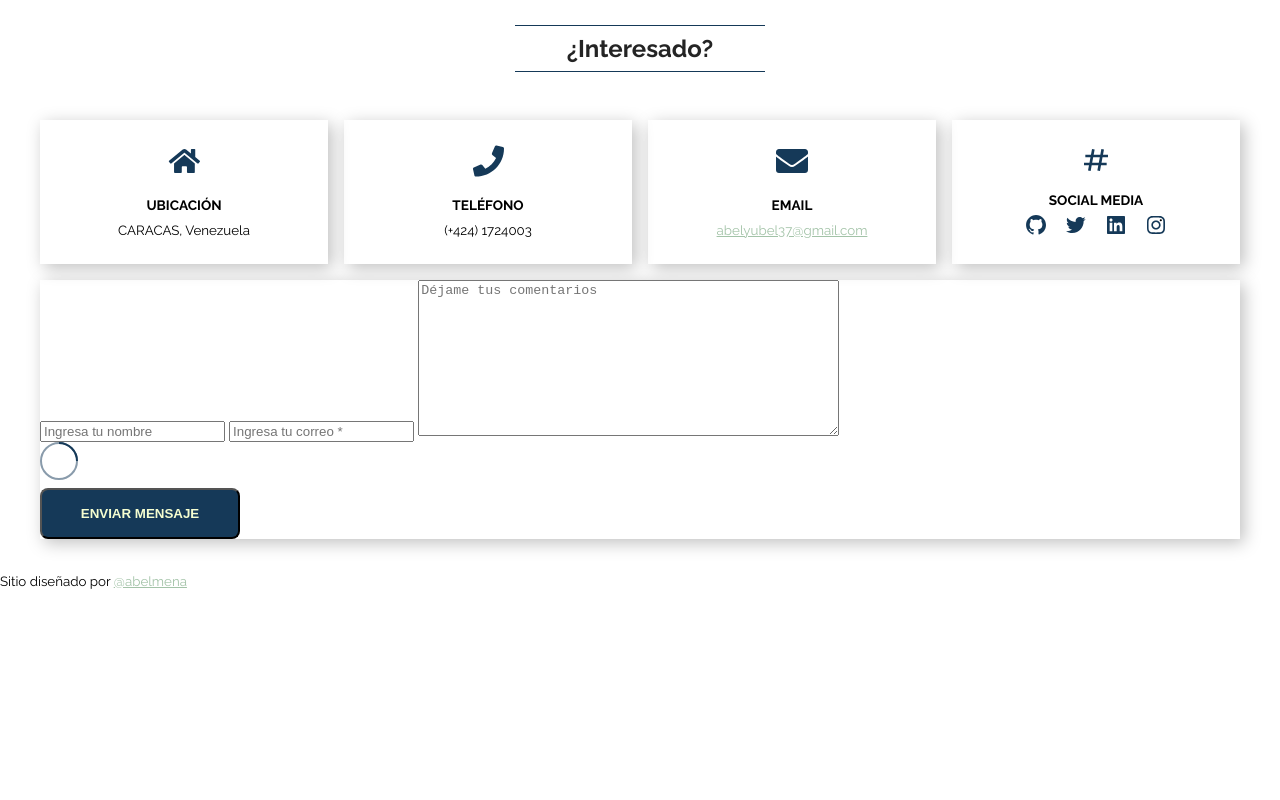
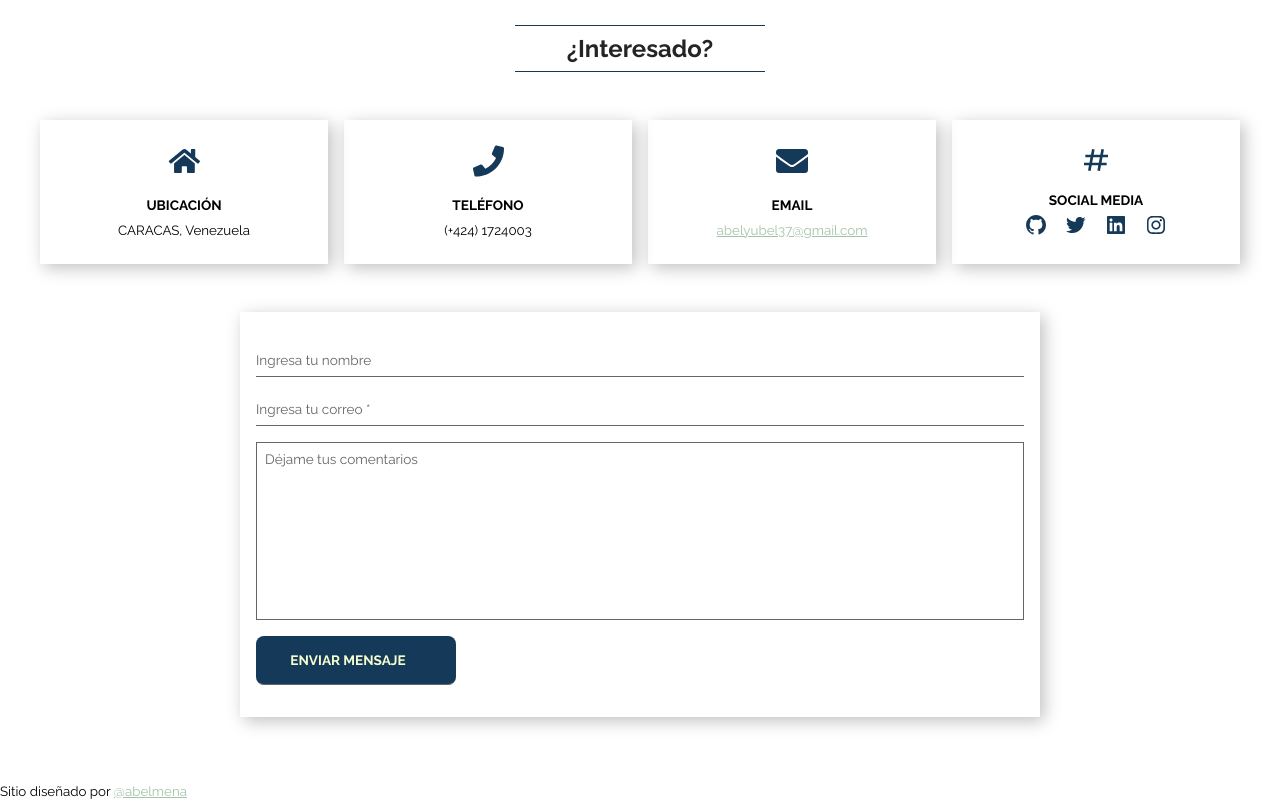
Before and after one commit to abelmenacastillo/abelmenacastillo.github.io, a plain HTML site: page index.html in a window 1280 px wide. Shown: the part 3465-4265 px from the top of the page. Before the commit the page ends 4055 px from the top, so only its background shows below. Drawn offline with Linux system fonts and the light colour scheme.

Commit message:
Cambios formulario

```diff
--- a/assets/css/estilos.css
+++ b/assets/css/estilos.css
@@ -81,6 +81,52 @@ p {
 }
 
 /* ***** Components ***** */
+
+/* ***** Contact Form ****** */
+
+.contact-form {
+    margin: 2rem auto;
+    padding: 1rem;
+    max-width: 800px;
+}
+
+.contact-form > *{
+    padding: 0.5rem;
+    margin: 1rem auto;
+    display: block;
+    width: 100%;
+}
+
+.contact-form input,
+.contact-form textarea {
+    font-size: .85rem;
+    font-family: var(--font);
+}
+
+.contact-form input {
+    border: 0;
+    padding-left: 0;
+    border-bottom: thin solid var(--gray-dark-color);
+}
+
+.contact-form textarea {
+    border: thin solid var(--gray-dark-color);
+    resize: none;
+}
+
+.contact-form input[type="submit"] {
+    margin-top: 0;
+    cursor: pointer;
+    transition: all .5s ease-out;
+}
+
+.contact-form input[type="submit"]:hover {
+    opacity: .75;
+}
+
+.contact-form *::placeholder {
+    color: var(--gray-dark-color);
+}
 
 /* ***** Heroimage ***** */
 
--- a/index.html
+++ b/index.html
@@ -302,7 +302,7 @@
               <input type="text" name="name" placeholder="Ingresa tu nombre" title="Nombre sólo acepta letras y espacios en blanco" pattern="^[A-Za-zÑñÁáÉéÍíÓóÚúÜü\s]+$" required>
               <input type="text" type="email" name="email" placeholder="Ingresa tu correo *" title="Email Incorrecto" pattern="^[a-z0-9]+(\.[_a-z0-9]+)*@[a-z0-9-]+(\.[a-z0-9-]+)*(\.[a-z]{2,15})$">
               <textarea name="comments" cols="50" rows="10" placeholder="Déjame tus comentarios"></textarea>
-              <div class="contact-form-loader">
+              <div class="contact-form-loader text-center none">
                 <img src="assets/img/loader.svg" alt="Enviando...">
               </div>
               <input class="btn" type="submit" value="ENVIAR MENSAJE">
```
